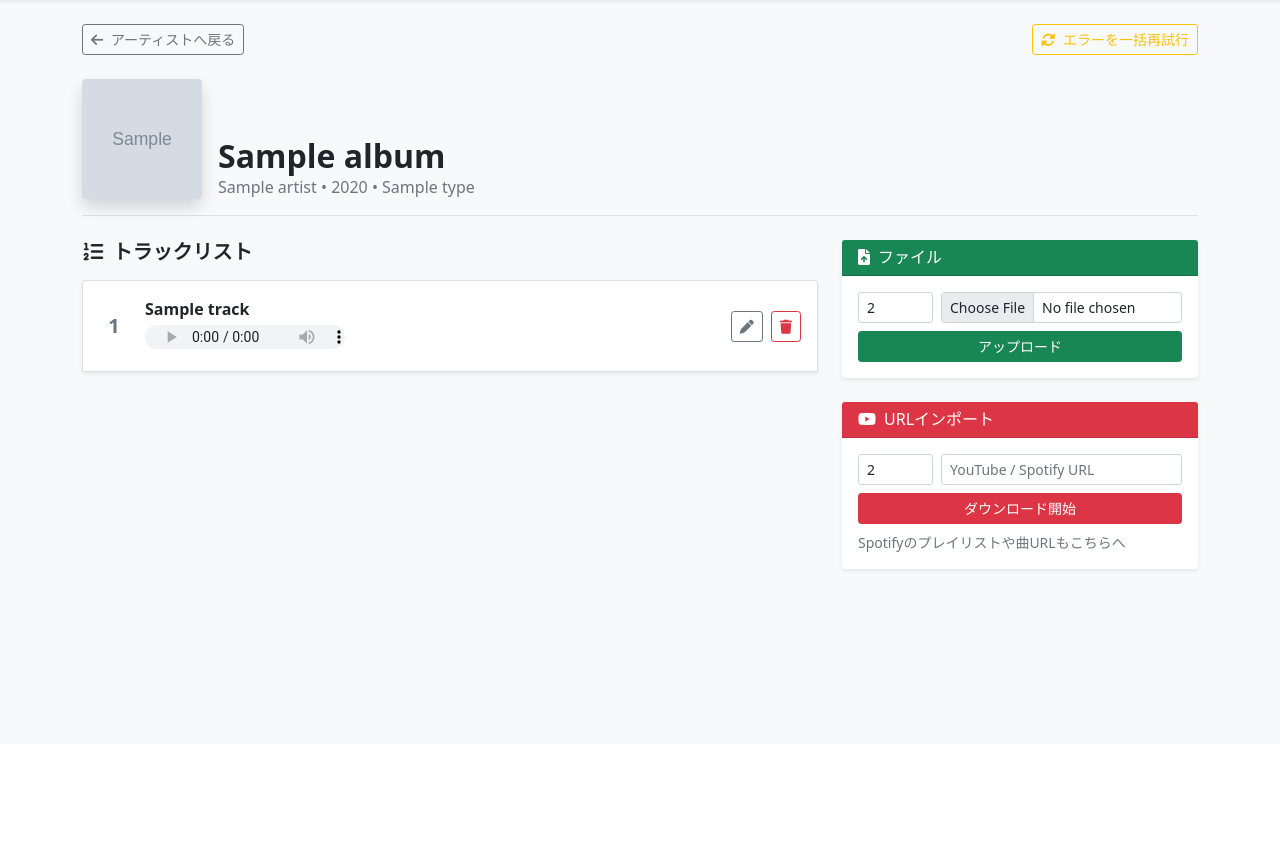
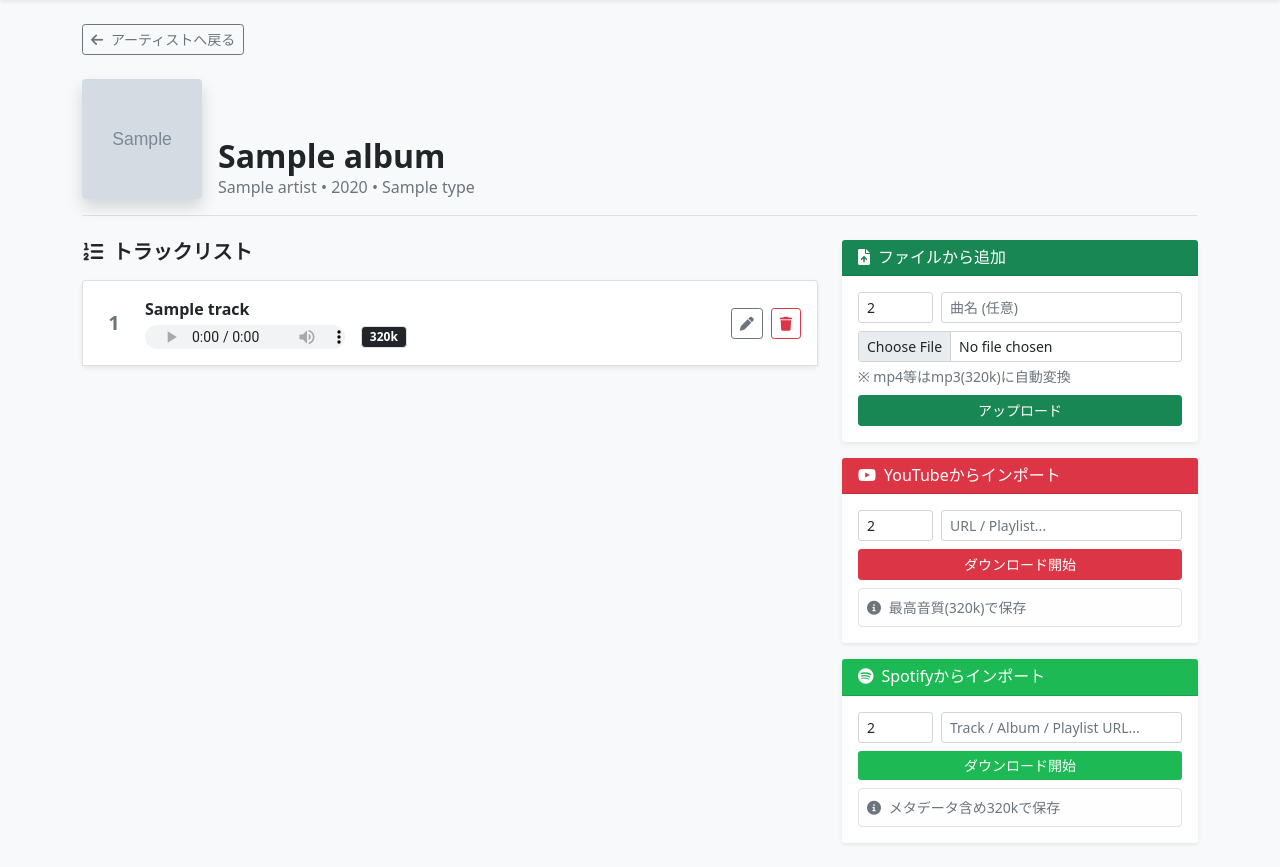
Before and after one commit to yuki-appdevorg/Music_Server_SpotifySupport, a Flask app: template templates/album.html in a window 1280 px wide. Shown: the part 56-923 px from the top of the page. Before the commit the page ends 628 px from the top, so only its background shows below. Run offline with Flask 3, Linux system fonts and the light colour scheme; the template is opened without the code that fills it: most values are stand-ins (such as "Sample title", 1, 10 or a date in 2020); grey boxes marked "Sample" are stand-in pictures.

Commit message:
Update album.html

```diff
--- a/templates/album.html
+++ b/templates/album.html
@@ -6,27 +6,29 @@
     <title>{{ album.title }} - トラック管理</title>
     <link href="https://cdn.jsdelivr.net/npm/bootstrap@5.1.3/dist/css/bootstrap.min.css" rel="stylesheet">
     <link rel="stylesheet" href="https://cdnjs.cloudflare.com/ajax/libs/font-awesome/6.0.0/css/all.min.css">
-    <style>.track-row:hover { background-color: #f8f9fa; }</style>
+    <style>
+        .track-row:hover { background-color: #f8f9fa; }
+    </style>
 </head>
 <body class="bg-light">
     <nav class="navbar navbar-expand-lg navbar-dark bg-dark shadow-sm">
-        <div class="container-lg"><a class="navbar-brand fw-bold" href="/admin/"><i class="fas fa-music me-2"></i>My Music Admin</a></div>
+        <div class="container-lg">
+            <a class="navbar-brand fw-bold" href="/admin/"><i class="fas fa-music me-2"></i>My Music Admin</a>
+        </div>
     </nav>
+
     <div class="container-lg py-4">
         <div class="d-flex justify-content-between align-items-center mb-4">
             <a href="/admin/artist/{{ artist.id }}" class="btn btn-outline-secondary btn-sm"><i class="fas fa-arrow-left me-1"></i> アーティストへ戻る</a>
-
-            <!-- 一括再試行ボタン (エラーがある場合のみ表示すると親切だが、常時表示でも可) -->
-            <form action="/admin/artist/{{ artist.id }}/album/{{ album.id }}/retry_all" method="post" onsubmit="return confirm('エラーの曲をすべて再試行しますか？');">
-                <button class="btn btn-outline-warning btn-sm"><i class="fas fa-sync-alt me-1"></i> エラーを一括再試行</button>
-            </form>
         </div>
 
         <div class="d-flex align-items-end gap-3 mb-4 pb-3 border-bottom">
             {% if album.cover_image %}
             <img src="/image/{{ album.cover_image }}" class="shadow rounded" style="width: 120px; height: 120px; object-fit: cover;">
             {% else %}
-            <div class="rounded bg-white d-flex align-items-center justify-content-center border shadow-sm" style="width: 120px; height: 120px;"><i class="fas fa-compact-disc fa-3x text-muted"></i></div>
+            <div class="rounded bg-white d-flex align-items-center justify-content-center border shadow-sm" style="width: 120px; height: 120px;">
+                <i class="fas fa-compact-disc fa-3x text-muted"></i>
+            </div>
             {% endif %}
             <div>
                 <h2 class="fw-bold mb-0">{{ album.title }}</h2>
@@ -34,27 +36,88 @@
             </div>
         </div>
 
+        <!-- 一括再試行ボタン (エラーがある場合のみ表示) -->
+        {% set error_count = album.tracks | selectattr("status", "equalto", "error") | list | length %}
+        {% if error_count > 0 %}
+        <div class="alert alert-warning d-flex justify-content-between align-items-center">
+            <span><i class="fas fa-exclamation-triangle me-2"></i>{{ error_count }}件のエラーがあります</span>
+            <form action="/admin/artist/{{ artist.id }}/album/{{ album.id }}/retry_all" method="post">
+                <button class="btn btn-warning btn-sm fw-bold"><i class="fas fa-sync me-1"></i>すべて再試行</button>
+            </form>
+        </div>
+        {% endif %}
+
         <div class="row g-4">
             <div class="col-lg-4 order-lg-2">
-                <div class="card mb-4 border-0 shadow-sm">
-                    <div class="card-header bg-success text-white"><h6 class="mb-0"><i class="fas fa-file-upload me-2"></i>ファイル</h6></div>
+                <!-- File Upload -->
+                <div class="card mb-3 border-0 shadow-sm">
+                    <div class="card-header bg-success text-white">
+                        <h6 class="mb-0"><i class="fas fa-file-upload me-2"></i>ファイルから追加</h6>
+                    </div>
                     <div class="card-body">
                         <form action="/admin/artist/{{ artist.id }}/album/{{ album.id }}/track/add" method="post" enctype="multipart/form-data" class="row g-2">
-                            <div class="col-3"><input type="number" name="track_number" class="form-control form-control-sm" value="{{ album.tracks|length + 1 }}"></div>
-                            <div class="col-9"><input type="file" name="file" class="form-control form-control-sm" required accept=".mp3,.wav,.m4a,.aac,.flac,.mp4,.mov,.webm,.mkv,audio/*,video/*"></div>
-                            <div class="col-12"><button class="btn btn-success btn-sm w-100">アップロード</button></div>
+                            <div class="col-3">
+                                <input type="number" name="track_number" class="form-control form-control-sm" placeholder="#" value="{{ album.tracks|length + 1 }}">
+                            </div>
+                            <div class="col-9">
+                                <input type="text" name="title" class="form-control form-control-sm" placeholder="曲名 (任意)">
+                            </div>
+                            <div class="col-12">
+                                <input type="file" name="file" class="form-control form-control-sm" required accept=".mp3,.wav,.m4a,.aac,.flac,.mp4,.mov,.webm,.mkv,audio/*,video/*">
+                                <div class="form-text small">※ mp4等はmp3(320k)に自動変換</div>
+                            </div>
+                            <div class="col-12 mt-2">
+                                <button class="btn btn-success btn-sm w-100">アップロード</button>
+                            </div>
                         </form>
                     </div>
                 </div>
-                <div class="card border-0 shadow-sm">
-                    <div class="card-header bg-danger text-white"><h6 class="mb-0"><i class="fab fa-youtube me-2"></i>URLインポート</h6></div>
+
+                <!-- YouTube Import -->
+                <div class="card mb-3 border-0 shadow-sm">
+                    <div class="card-header bg-danger text-white">
+                        <h6 class="mb-0"><i class="fab fa-youtube me-2"></i>YouTubeからインポート</h6>
+                    </div>
                     <div class="card-body">
                         <form action="/admin/artist/{{ artist.id }}/album/{{ album.id }}/track/add_url" method="post" class="row g-2">
-                            <div class="col-3"><input type="number" name="track_number" class="form-control form-control-sm" value="{{ album.tracks|length + 1 }}"></div>
-                            <div class="col-9"><input type="url" name="url" class="form-control form-control-sm" placeholder="YouTube / Spotify URL" required></div>
-                            <div class="col-12"><button class="btn btn-danger btn-sm w-100">ダウンロード開始</button></div>
+                            <input type="hidden" name="source" value="youtube">
+                            <div class="col-3">
+                                <input type="number" name="track_number" class="form-control form-control-sm" placeholder="#" value="{{ album.tracks|length + 1 }}">
+                            </div>
+                            <div class="col-9">
+                                <input type="url" name="url" class="form-control form-control-sm" placeholder="URL / Playlist..." required>
+                            </div>
+                            <div class="col-12 mt-2">
+                                <button class="btn btn-danger btn-sm w-100">ダウンロード開始</button>
+                            </div>
                         </form>
-                        <small class="text-muted mt-2 d-block small">Spotifyのプレイリストや曲URLもこちらへ</small>
+                        <div class="alert alert-light border mt-2 mb-0 p-2 small text-muted">
+                            <i class="fas fa-info-circle me-1"></i> 最高音質(320k)で保存
+                        </div>
+                    </div>
+                </div>
+
+                <!-- Spotify Import -->
+                <div class="card border-0 shadow-sm">
+                    <div class="card-header bg-success text-white" style="background-color: #1DB954 !important;">
+                        <h6 class="mb-0"><i class="fab fa-spotify me-2"></i>Spotifyからインポート</h6>
+                    </div>
+                    <div class="card-body">
+                        <form action="/admin/artist/{{ artist.id }}/album/{{ album.id }}/track/add_url" method="post" class="row g-2">
+                            <input type="hidden" name="source" value="spotify">
+                            <div class="col-3">
+                                <input type="number" name="track_number" class="form-control form-control-sm" placeholder="#" value="{{ album.tracks|length + 1 }}">
+                            </div>
+                            <div class="col-9">
+                                <input type="url" name="url" class="form-control form-control-sm" placeholder="Track / Album / Playlist URL..." required>
+                            </div>
+                            <div class="col-12 mt-2">
+                                <button class="btn btn-success btn-sm w-100" style="background-color: #1DB954; border:none;">ダウンロード開始</button>
+                            </div>
+                        </form>
+                        <div class="alert alert-light border mt-2 mb-0 p-2 small text-muted">
+                            <i class="fas fa-info-circle me-1"></i> メタデータ含め320kで保存
+                        </div>
                     </div>
                 </div>
             </div>
@@ -67,33 +130,67 @@
                         <div class="d-flex align-items-center gap-3 overflow-hidden">
                             <span class="fs-5 text-muted fw-bold text-center" style="min-width: 30px;">{{ track.track_number }}</span>
                             <div class="text-truncate">
-                                <div class="fw-bold text-truncate">{{ track.title }}</div>
-                                {% if track.processing %}
-                                    <div class="text-primary small mt-1"><div class="spinner-border spinner-border-sm me-1"></div> 処理中...</div>
-                                {% elif track.error %}
-                                    <div class="text-danger small mt-1"><i class="fas fa-exclamation-triangle me-1"></i> エラー: 再試行してください</div>
+                                <div class="fw-bold text-truncate {{ 'text-danger' if track.status == 'error' else '' }}">
+                                    {{ track.title }}
+                                </div>
+
+                                {% if track.status == 'downloading' or track.status == 'pending' %}
+                                    <div class="text-primary small mt-1">
+                                        <div class="spinner-border spinner-border-sm me-1" role="status"></div>
+                                        処理中... (更新して確認)
+                                    </div>
+                                {% elif track.status == 'error' %}
+                                    <div class="text-danger small mt-1">
+                                        <i class="fas fa-exclamation-circle me-1"></i> エラー: {{ track.error_msg }}
+                                    </div>
                                 {% else %}
-                                    <audio controls src="/stream/{{ track.filename }}" class="mt-1" style="height: 24px; max-width: 200px;"></audio>
+                                    <div class="d-flex align-items-center gap-2 mt-1">
+                                        <audio controls src="/stream/{{ track.filename }}" class="me-2" style="height: 24px; max-width: 200px;"></audio>
+                                        <span class="badge bg-dark text-white border">320k</span>
+                                        {% if track.source_type == 'spotify' %}
+                                        <span class="badge bg-success border" style="background-color:#1DB954!important"><i class="fab fa-spotify"></i></span>
+                                        {% elif track.source_type == 'youtube' %}
+                                        <span class="badge bg-danger border"><i class="fab fa-youtube"></i></span>
+                                        {% endif %}
+                                    </div>
                                 {% endif %}
                             </div>
                         </div>
+
                         <div class="d-flex gap-2 ms-2 align-items-center">
-                            {% if track.error %}
+                            {% if track.status == 'error' %}
                             <form action="/admin/artist/{{ artist.id }}/album/{{ album.id }}/track/{{ track.id }}/retry" method="post">
-                                <button class="btn btn-sm btn-warning text-dark"><i class="fas fa-redo"></i></button>
+                                <button class="btn btn-sm btn-outline-warning" title="再試行"><i class="fas fa-sync"></i></button>
                             </form>
                             {% endif %}
 
-                            {% if not track.processing %}
+                            {% if track.status == 'completed' or track.status == 'error' %}
                             <button class="btn btn-sm btn-outline-secondary" data-bs-toggle="modal" data-bs-target="#editTrack{{ track.id }}"><i class="fas fa-pen"></i></button>
-                            {% endif %}
                             <form action="/admin/artist/{{ artist.id }}/album/{{ album.id }}/track/{{ track.id }}/delete" method="post" onsubmit="return confirm('削除しますか？');">
                                 <button class="btn btn-sm btn-outline-danger"><i class="fas fa-trash"></i></button>
                             </form>
+                            {% endif %}
                         </div>
                     </div>
-                    {% if not track.processing %}
-                    <div class="modal fade" id="editTrack{{ track.id }}" tabindex="-1"><div class="modal-dialog"><form class="modal-content" action="/admin/artist/{{ artist.id }}/album/{{ album.id }}/track/{{ track.id }}/edit" method="post"><div class="modal-header"><h5 class="modal-title">編集</h5><button type="button" class="btn-close" data-bs-dismiss="modal"></button></div><div class="modal-body"><div class="row g-2"><div class="col-3"><label>番号</label><input type="number" name="track_number" class="form-control" value="{{ track.track_number }}" required></div><div class="col-9"><label>タイトル</label><input type="text" name="title" class="form-control" value="{{ track.title }}" required></div></div></div><div class="modal-footer"><button class="btn btn-primary">保存</button></div></form></div></div>
+
+                    {% if track.status != 'downloading' and track.status != 'pending' %}
+                    <div class="modal fade" id="editTrack{{ track.id }}" tabindex="-1">
+                        <div class="modal-dialog">
+                            <form class="modal-content" action="/admin/artist/{{ artist.id }}/album/{{ album.id }}/track/{{ track.id }}/edit" method="post">
+                                <div class="modal-header">
+                                    <h5 class="modal-title">トラック編集</h5>
+                                    <button type="button" class="btn-close" data-bs-dismiss="modal"></button>
+                                </div>
+                                <div class="modal-body">
+                                    <div class="row g-2">
+                                        <div class="col-3"><label>番号</label><input type="number" name="track_number" class="form-control" value="{{ track.track_number }}" required></div>
+                                        <div class="col-9"><label>タイトル</label><input type="text" name="title" class="form-control" value="{{ track.title }}" required></div>
+                                    </div>
+                                </div>
+                                <div class="modal-footer"><button class="btn btn-primary">保存</button></div>
+                            </form>
+                        </div>
+                    </div>
                     {% endif %}
                     {% else %}
                     <div class="list-group-item text-center text-muted py-4">まだ曲がありません。</div>
```
